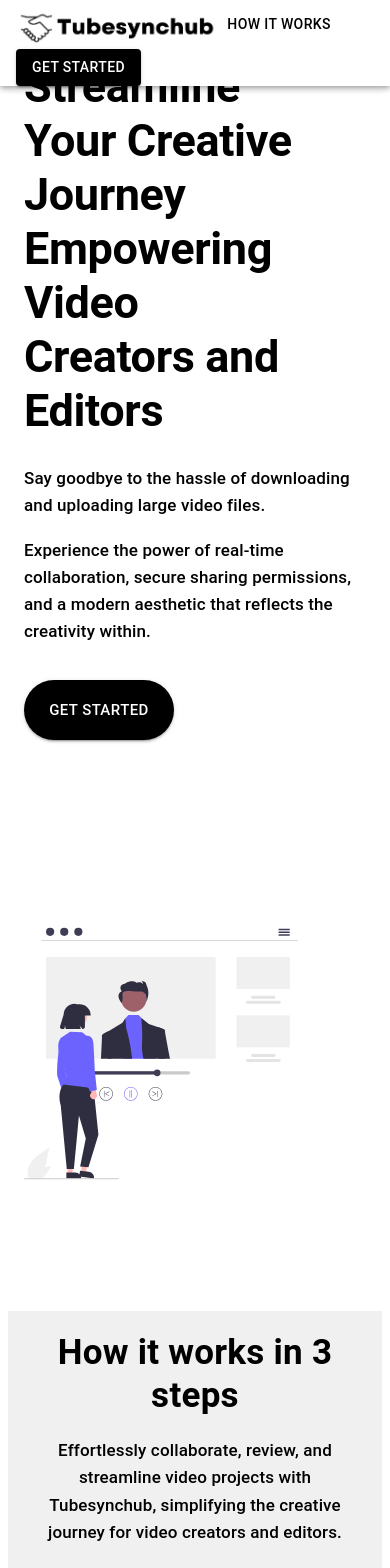
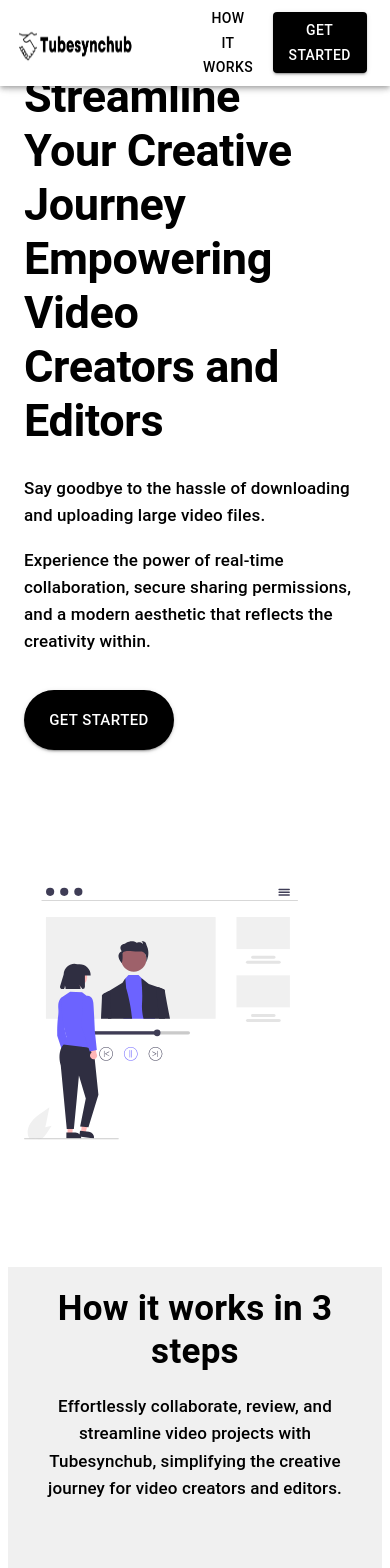
Before and after one commit to saimadib/Tubecove, a React (Vite) app in the folder Frontend/: page / in a window 390 px wide. Shown: the top 1568 px of the page. Built offline with nearby package versions, Linux system fonts and the light colour scheme.

Commit message:
minor responsive fixes

```diff
--- a/Frontend/src/Home/Appbar.jsx
+++ b/Frontend/src/Home/Appbar.jsx
@@ -23,21 +23,23 @@
             <Toolbar>
                 <Grid container alignItems="center">
                     <Grid item xs={0} md={1.45} />
-                    <Grid item md={1} >
+                    <Grid item xs={4} md={1} >
                         <a href="/" style={{ textDecoration: 'none' }}>
                             <img
                                 src={'logo-removebg-preview.png'}
                                 alt="Logo"
                                 height="40"
+                                width="100%"
                                 style={{ marginTop: '5px', cursor: 'pointer' }}
                             />
                         </a>
                     </Grid>
-                    <Grid item xs={0}  md={5.8} />
-                    <Grid item md={1.2}>
+                    <Grid item xs={2}  md={5} />
+                    <Grid item xs={0.6} md={1.2}>
                         <Button color="inherit" onClick={scrollToHowitWorks}>How It Works</Button>
                     </Grid>
-                    <Grid item md={2}>
+                    <Grid item xs={2} md={0.1} />
+                    <Grid item xs={2} md={1.1}>
                         <Button variant="contained" color="primary" sx={{ backgroundColor: "#000000", '&:hover': { backgroundColor: '#393E46' } }} onClick={scrollToLoginSignup}>
                             Get Started
                         </Button>
--- a/Frontend/src/Home/Footer.jsx
+++ b/Frontend/src/Home/Footer.jsx
@@ -22,7 +22,7 @@
     <div style={{
       height: '300px',
     }}>
-    <Paper sx={{backgroundColor: '#deded5',width:'100%', paddingBottom:'50px'}}>
+    <Paper sx={{backgroundColor: '#deded5',width:'100%', paddingBottom:'50px', paddingTop:'25px'}}>
       <Container sx={{display:'flex',flexDirection:'column',justifyContent:'center',alignItems:'center' ,height: '200px'}}>
         <Grid container sx={{ display: 'flex', justifyContent: 'center', alignItems: 'center',alignContent:'space-evenly'}}>
 
--- a/Frontend/src/Home/Landing.jsx
+++ b/Frontend/src/Home/Landing.jsx
@@ -28,7 +28,7 @@
     alignItems: 'center',
     fontFamily: 'Camphor, sans-serif',
     backgroundColor: 'white', // Change background color to white
-    marginTop: '60px',
+    marginTop: '70px',
     [theme.breakpoints.between(690, 720)]: {
         // Add your styles for mobile devices here
         '& h2': {
@@ -39,7 +39,7 @@
         },
         '& img': {
             width: '100vw',
-            marginTop: '30px',
+            marginTop: '10px',
         },
     },
 }));
@@ -108,8 +108,9 @@
                             id='image1'
                             src={'undraw_youtube_tutorial_re_69qc.svg'}
                             alt="Logo"
+                            align='center'
                             style={{
-                                marginTop: '60px', cursor: 'pointer', width: '80%',
+                                marginTop: '10px', cursor: 'pointer', width: '80%',
                                 height: '60vh'
                             }}
                         />
```
